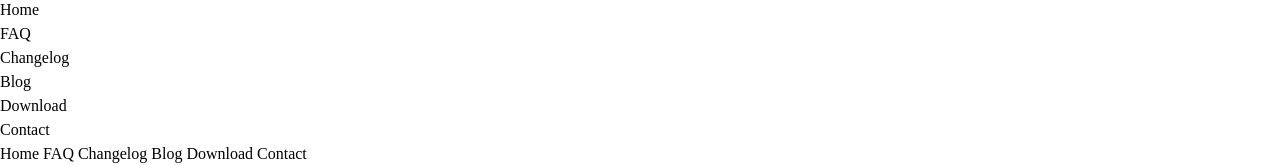
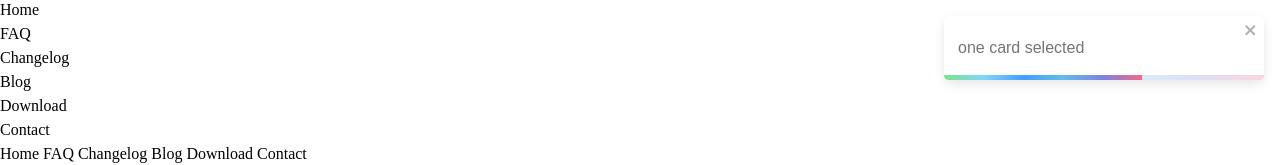
Before and after one commit to touhidcse/Customer-Support-Zone, a React (Vite) app in the folder Customer-Support-Zone/: page / in a window 1280 px wide. Both pictures are taken after a click on the element 640 px from the left and 1706 px from the top of the page. Shown: the part 1306-1471 px from the top of the page. Built offline with nearby package versions, Linux system fonts and the light colour scheme.

Commit message:
toas notification works

```diff
--- a/Customer-Support-Zone/src/App.jsx
+++ b/Customer-Support-Zone/src/App.jsx
@@ -7,6 +7,7 @@ import AvailableCards from './Components/AvailableCards/AvailableCards';
 
 import CustomerCard from './Components/CustomerCard/CustomerCard';
 import { Suspense, useState } from 'react';
+ import { ToastContainer} from 'react-toastify';
 import SelectedCard from './Components/SelectedCard/SelectedCard';
 import Footer from './Components/Footer/Footer';
 
@@ -59,6 +60,7 @@ function App() {
         </AvailableCards>
       </Suspense>
       <Footer></Footer>
+    <ToastContainer />
     </>
   )
 }
--- a/Customer-Support-Zone/src/Components/CustomerCard/CustomerCard.jsx
+++ b/Customer-Support-Zone/src/Components/CustomerCard/CustomerCard.jsx
@@ -17,6 +17,7 @@ const CustomerCard = ({ card, removeCard, resolved, setresolved, inProgress, set
         // toast('one card selected')
         setSelectedCard([...selectedCard, cardData])
         // console.log(selectedCard)
+        toast('one card selected')
 
     }
     const handleClick = () => {
--- a/Customer-Support-Zone/src/Components/SelectedCard/SelectedCard.jsx
+++ b/Customer-Support-Zone/src/Components/SelectedCard/SelectedCard.jsx
@@ -1,12 +1,13 @@
 import React from 'react';
+import { toast } from 'react-toastify';
 
 const SelectedCard = ({ card,inProgress, setinProgress, resolved, setresolved, selectedCard, setSelectedCard,removeCard, task, setTask }) => {
 
     const handleRemoveCardFromTask = () => {
     setinProgress(inProgress - 1)
     setresolved(resolved + 1)
-
     removeCard(card)
+    toast("One task completed and card removed from layout")
 }
 
     return (
```
